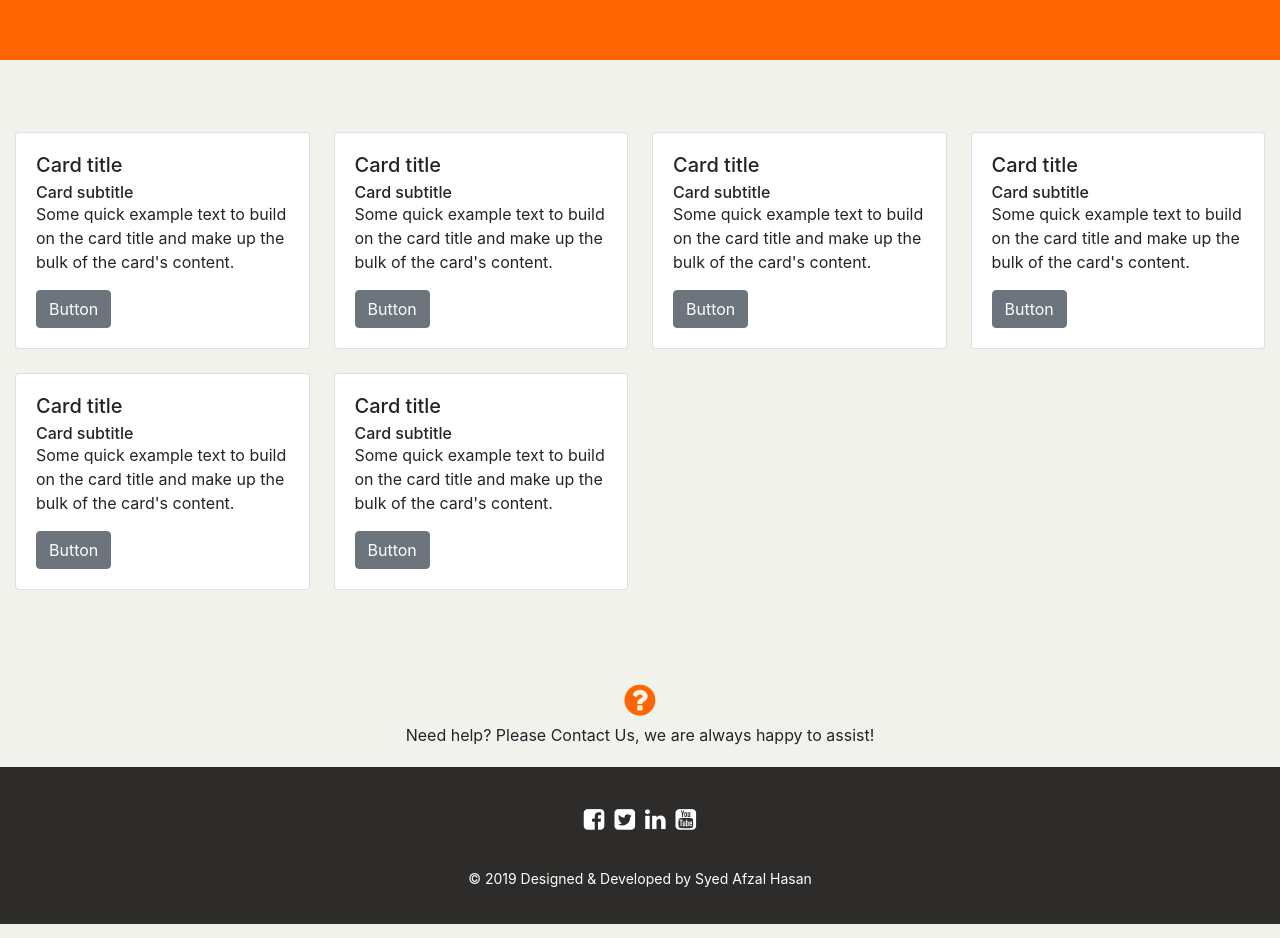
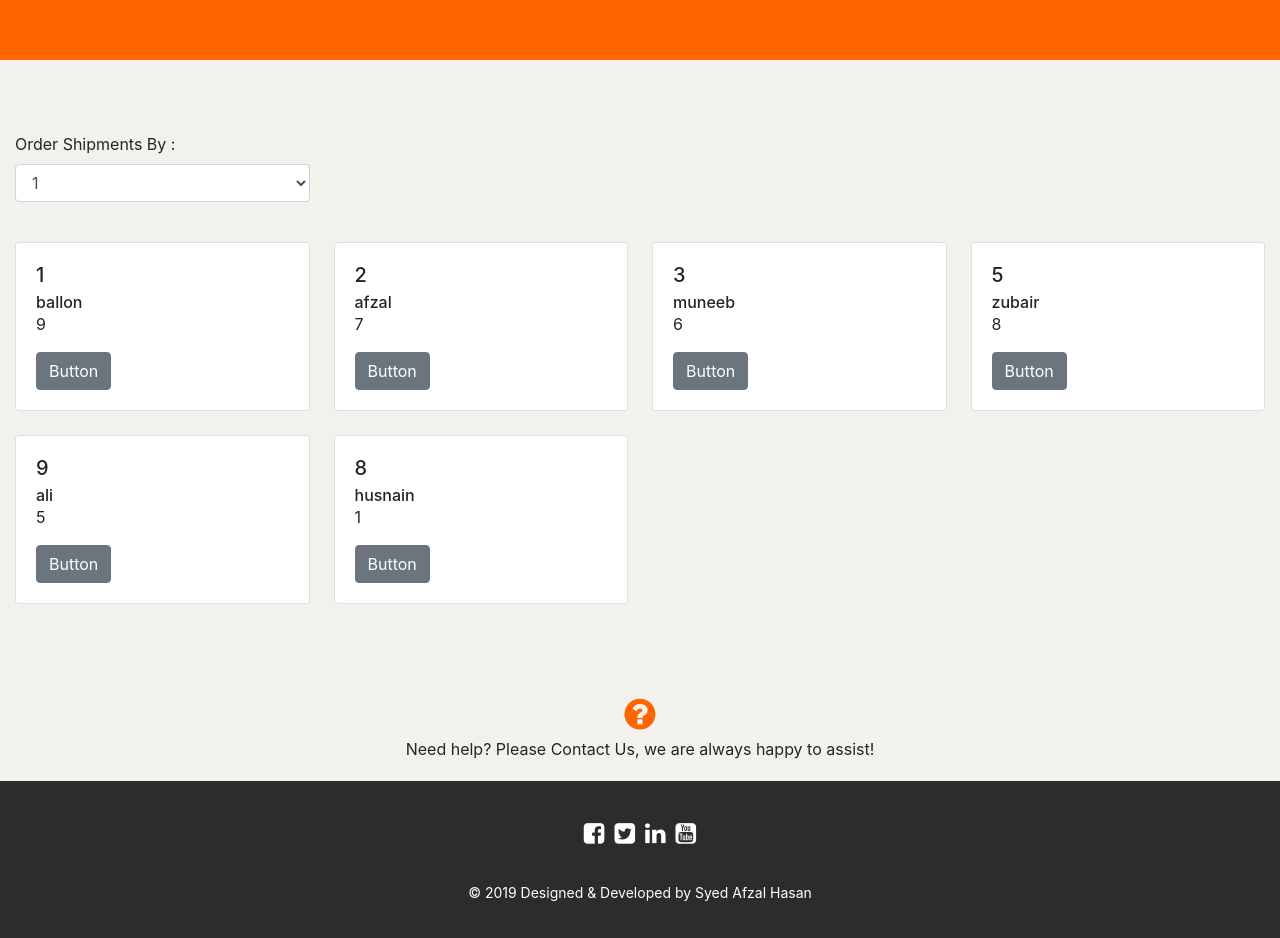
Before and after one commit to 123afzal/frieght-hub-coding-challange, a React (Create React App) app in the folder front-end/: page / in a window 1280 px wide. Built offline with nearby package versions, Linux system fonts and the light colour scheme; a web font is replaced by a local one.

Commit message:
orderby on different fields

```diff
--- a/front-end/src/containers/Shipments/Item/Item.js
+++ b/front-end/src/containers/Shipments/Item/Item.js
@@ -15,9 +15,9 @@ export default class Item extends React.Component {
         return (
             <Card className="shipment-card">
                 <CardBody>
-                    <CardTitle>Card title</CardTitle>
-                    <CardSubtitle>Card subtitle</CardSubtitle>
-                    <CardText>Some quick example text to build on the card title and make up the bulk of the card's content.</CardText>
+                    <CardTitle>{id}</CardTitle>
+                    <CardSubtitle>{name}</CardSubtitle>
+                    <CardText>{cell}</CardText>
                     <Button>Button</Button>
                 </CardBody>
             </Card>
--- a/front-end/src/containers/Shipments/Shipments.js
+++ b/front-end/src/containers/Shipments/Shipments.js
@@ -1,6 +1,7 @@
 import React from 'react';
 import Item from './Item/Item'
 import {Container, Row, Col} from "reactstrap";
+import { FormGroup, Label, Input } from 'reactstrap';
 import './Shipments.scss'
 
 export default class Shipments extends React.Component {
@@ -10,33 +11,33 @@ export default class Shipments extends React.Component {
         let data = [
             {
                 id: 1,
-                name: 'a',
-                cell: '019'
+                name: 'ballon',
+                cell: '9'
             },
             {
                 id: 2,
-                name: 'a',
-                cell: '019'
+                name: 'afzal',
+                cell: '7'
             },
             {
                 id: 3,
-                name: 'a',
-                cell: '019'
+                name: 'muneeb',
+                cell: '6'
             },
             {
                 id: 5,
-                name: 'a',
-                cell: '019'
+                name: 'zubair',
+                cell: '8'
             },
             {
                 id: 9,
-                name: 'a',
-                cell: '019'
+                name: 'ali',
+                cell: '5'
             },
             {
                 id: 8,
-                name: 'a',
-                cell: '019'
+                name: 'husnain',
+                cell: '1'
             }
         ];
         this.state = {
@@ -44,9 +45,46 @@ export default class Shipments extends React.Component {
         }
     }
 
+    _orderShipments = (e) => {
+        let newdata = this.state.data.sort(this._sort(e.target.value));
+        this.setState({
+            data: newdata
+        })
+    };
+
+    _sort = (property) => {
+        let sortOrder = 1;
+        if(property[0] === "-") {
+            sortOrder = -1;
+            property = property.substr(1);
+        }
+        return function (a,b) {
+            let result = (a[property] < b[property]) ? -1 : (a[property] > b[property]) ? 1 : 0;
+            return result * sortOrder;
+        }
+    };
+
+
     render() {
         return (
             <Container className="shipments">
+                <div className="filter-shipments">
+                    <Row>
+                        <Col  xl="3" lg="4" md="6" sm="6" xs="12">
+                            <FormGroup>
+                                <Label for="exampleSelect">Order Shipments By : </Label>
+                                <Input type="select" name="select" id="exampleSelect" onChange={this._orderShipments}>
+                                    <option>1</option>
+                                    <option>2</option>
+                                    <option>3</option>
+                                    <option>4</option>
+                                    <option>5</option>
+                                </Input>
+                            </FormGroup>
+                        </Col>
+                    </Row>
+                </div>
+
                 <Row>
                     {
                         this.state.data.length > 0 ?
```
